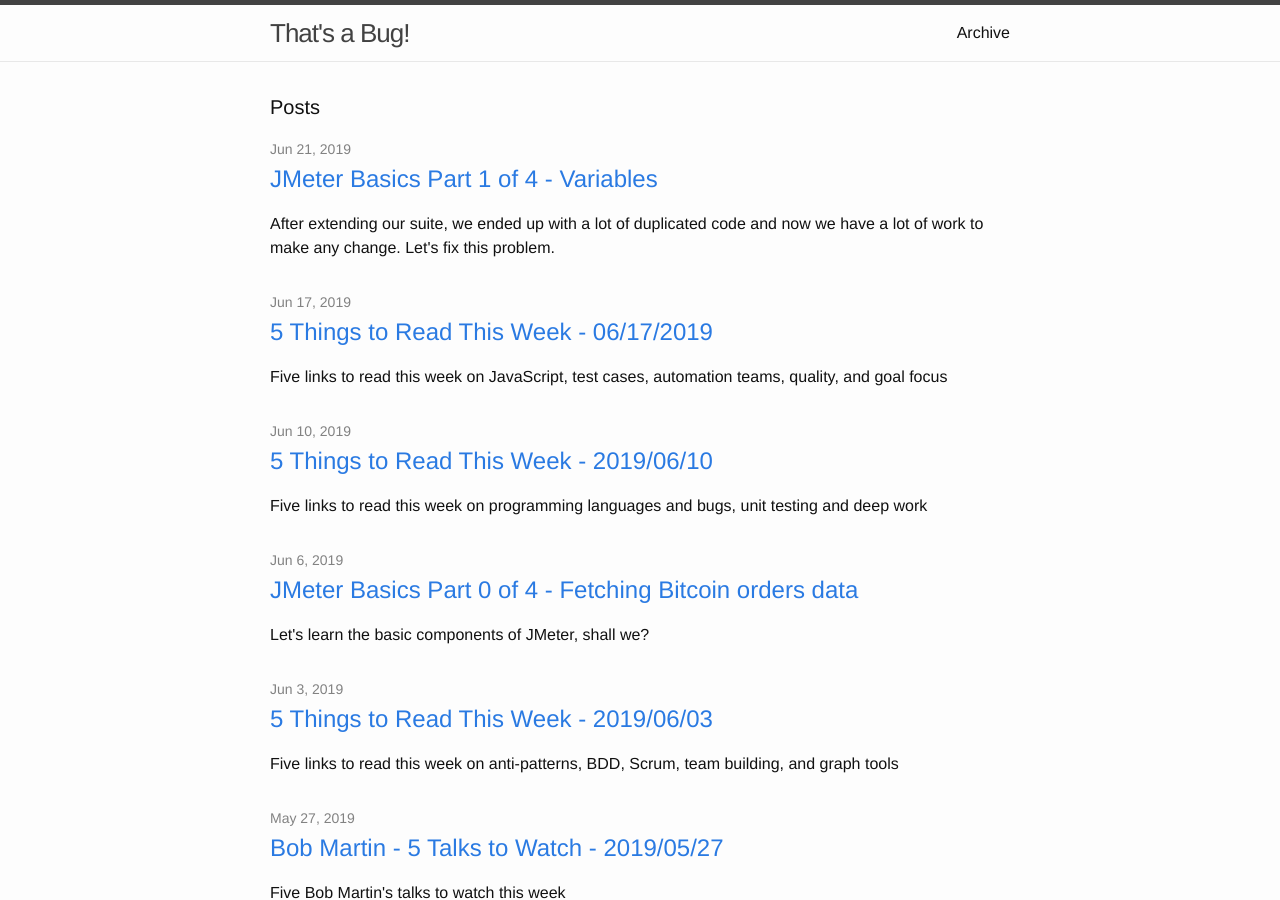
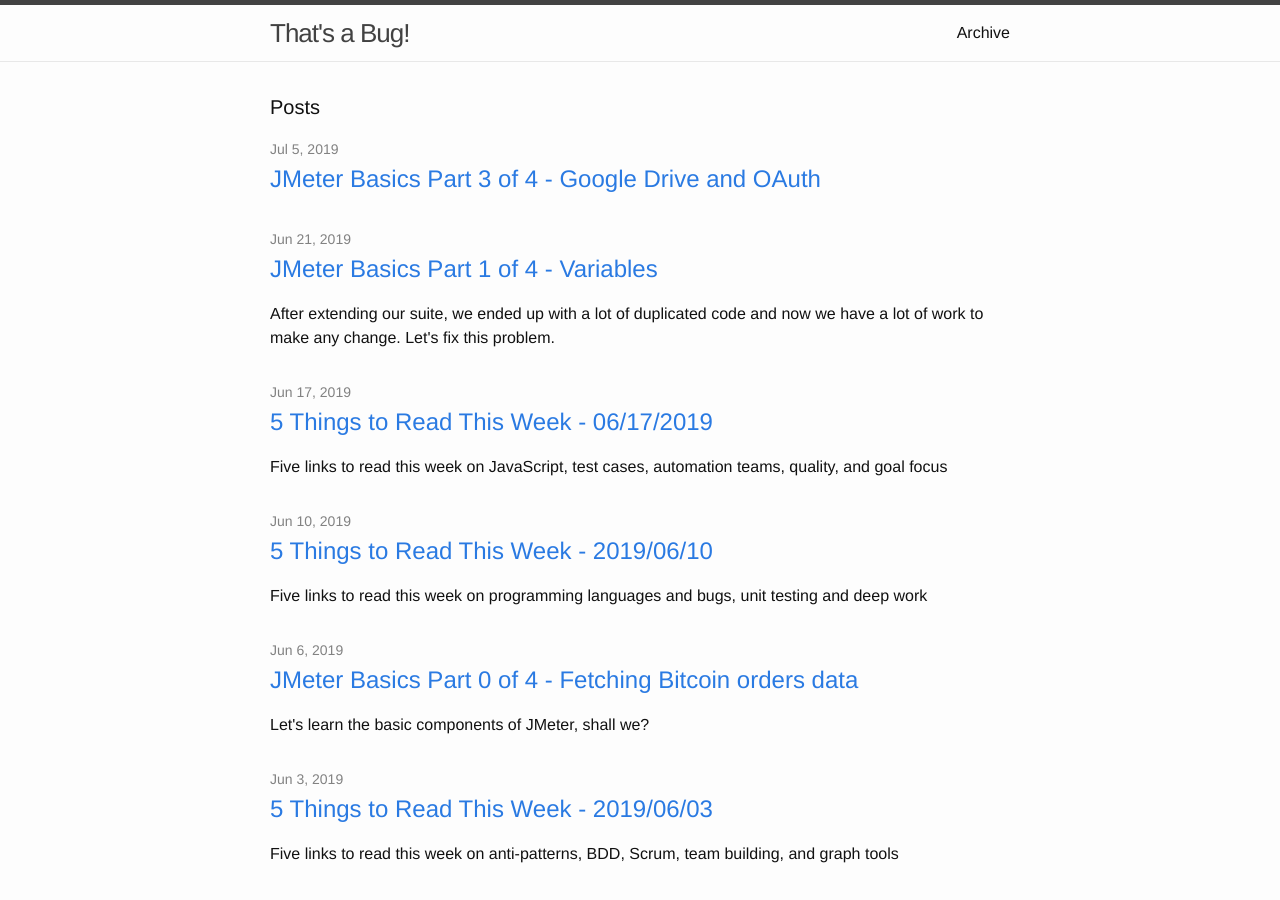
Before and after one commit to JoaoGFarias/JoaoGFarias.github.io, a Jekyll site: the page built from index.html, in a window 1280 px wide and 900 px high. Built offline with Jekyll 4.4.1, drawn with Linux system fonts in a browser that asks for light colours.

Commit message:
Jmeter 4

```diff
--- a/_posts/2019-06-06-jmeter_1-jmeter_basics.markdown
+++ b/_posts/2019-06-06-jmeter_1-jmeter_basics.markdown
@@ -120,5 +120,5 @@
 
 - [Variables](http://thatsabug.com/2019/06/21/jmeter_2.html)
 - Tests
-- Authentication OAuth
+- Google Drive and OAuth
 - Running JMeter on Jenkins
--- /dev/null
+++ b/_posts/2019-07-05-jmeter_4.markdown
@@ -0,0 +1,16 @@
+---
+layout: post
+title: "JMeter Basics Part 3 of 4 - Google Drive and OAuth"
+date: 2019-07-05 07:00:00 +0100
+author: João Farias
+version: 1.0.0
+tags: jmeter jmeter-series
+description:
+
+---
+
+# JMeter, Google Drive, and OAuth
+
+![JMeter]({{ "https://jmeter.apache.org/images/jmeter.png" | absolute_url }})
+
+## Where are we?
```
